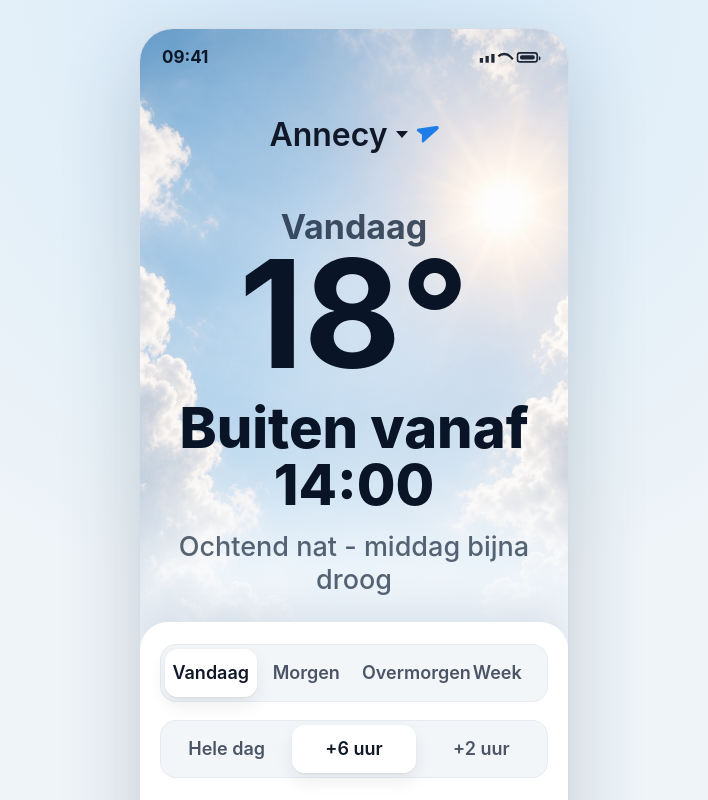
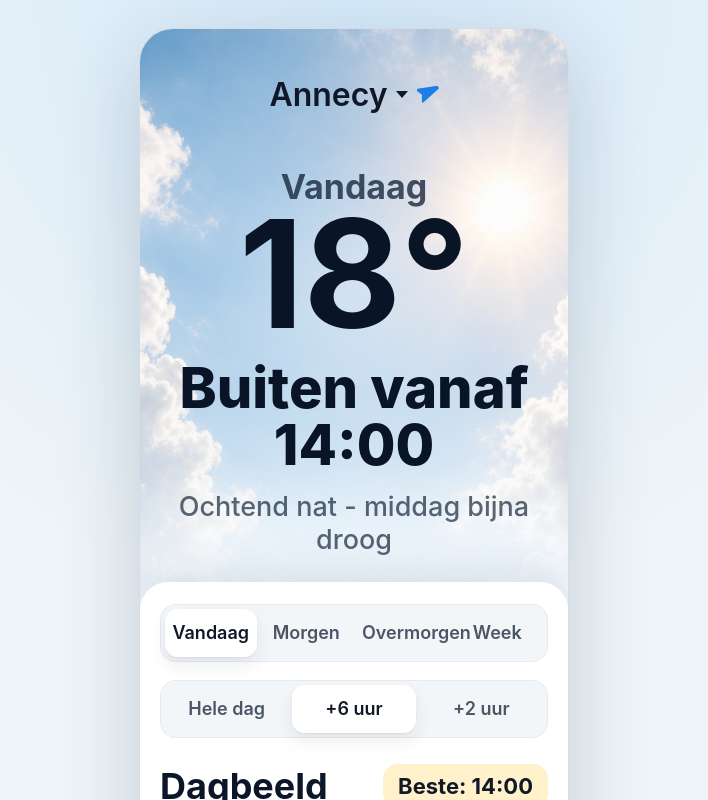
Before and after one commit to jwamsterdam/rainplay, a React (Vite) app: page / in a window 1280 px wide. Shown: the top 800 px of the page, without its empty margins (286-994 px from the left). Built offline with nearby package versions, Linux system fonts and the light colour scheme.

Commit message:
Remove mocked iOS status bar from hero

```diff
--- a/src/App.tsx
+++ b/src/App.tsx
@@ -24,15 +24,6 @@ function App() {
   return (
     <main className="app-shell">
       <section className="weather-hero" aria-label="Huidig weer">
-        <div className="status-bar" aria-hidden="true">
-          <span>09:41</span>
-          <span className="status-icons">
-            <i className="signal" />
-            <i className="wifi" />
-            <i className="battery" />
-          </span>
-        </div>
-
         <button className="location-button" type="button">
           <span>Annecy</span>
           <span className="chevron" aria-hidden="true" />
--- a/src/styles.css
+++ b/src/styles.css
@@ -51,85 +51,10 @@ button {
   pointer-events: none;
 }
 
-.status-bar,
 .location-button,
 .hero-copy {
   position: relative;
   z-index: 1;
-}
-
-.status-bar {
-  display: flex;
-  justify-content: space-between;
-  align-items: center;
-  max-width: 430px;
-  margin: 0 auto;
-  color: #0d1728;
-  font-size: 17px;
-  font-weight: 700;
-}
-
-.status-icons {
-  display: inline-flex;
-  align-items: center;
-  gap: 5px;
-  margin-right: 8px;
-  opacity: 0.92;
-  transform: scale(0.82);
-  transform-origin: right center;
-}
-
-.status-icons i {
-  display: inline-block;
-}
-
-.signal {
-  width: 18px;
-  height: 14px;
-  background:
-    linear-gradient(to top, #0d1728 38%, transparent 38%) 0 0 / 4px 14px no-repeat,
-    linear-gradient(to top, #0d1728 58%, transparent 58%) 7px 0 / 4px 14px no-repeat,
-    linear-gradient(to top, #0d1728 78%, transparent 78%) 14px 0 / 4px 14px no-repeat;
-}
-
-.wifi {
-  width: 17px;
-  height: 12px;
-  border: 3px solid #0d1728;
-  border-right: 0;
-  border-bottom: 0;
-  border-radius: 15px 0 0 0;
-  transform: rotate(45deg);
-}
-
-.battery {
-  position: relative;
-  width: 26px;
-  height: 13px;
-  border: 2px solid #0d1728;
-  border-radius: 4px;
-}
-
-.battery::before {
-  position: absolute;
-  top: 2px;
-  left: 2px;
-  width: 18px;
-  height: 5px;
-  border-radius: 2px;
-  background: #0d1728;
-  content: "";
-}
-
-.battery::after {
-  position: absolute;
-  top: 3px;
-  right: -5px;
-  width: 2px;
-  height: 5px;
-  border-radius: 0 2px 2px 0;
-  background: #0d1728;
-  content: "";
 }
 
 .location-button {
@@ -138,7 +63,7 @@ button {
   justify-content: center;
   gap: 8px;
   width: fit-content;
-  margin: 42px auto 0;
+  margin: 22px auto 0;
   padding: 6px 8px;
   border: 0;
   background: rgba(255, 255, 255, 0);
```
